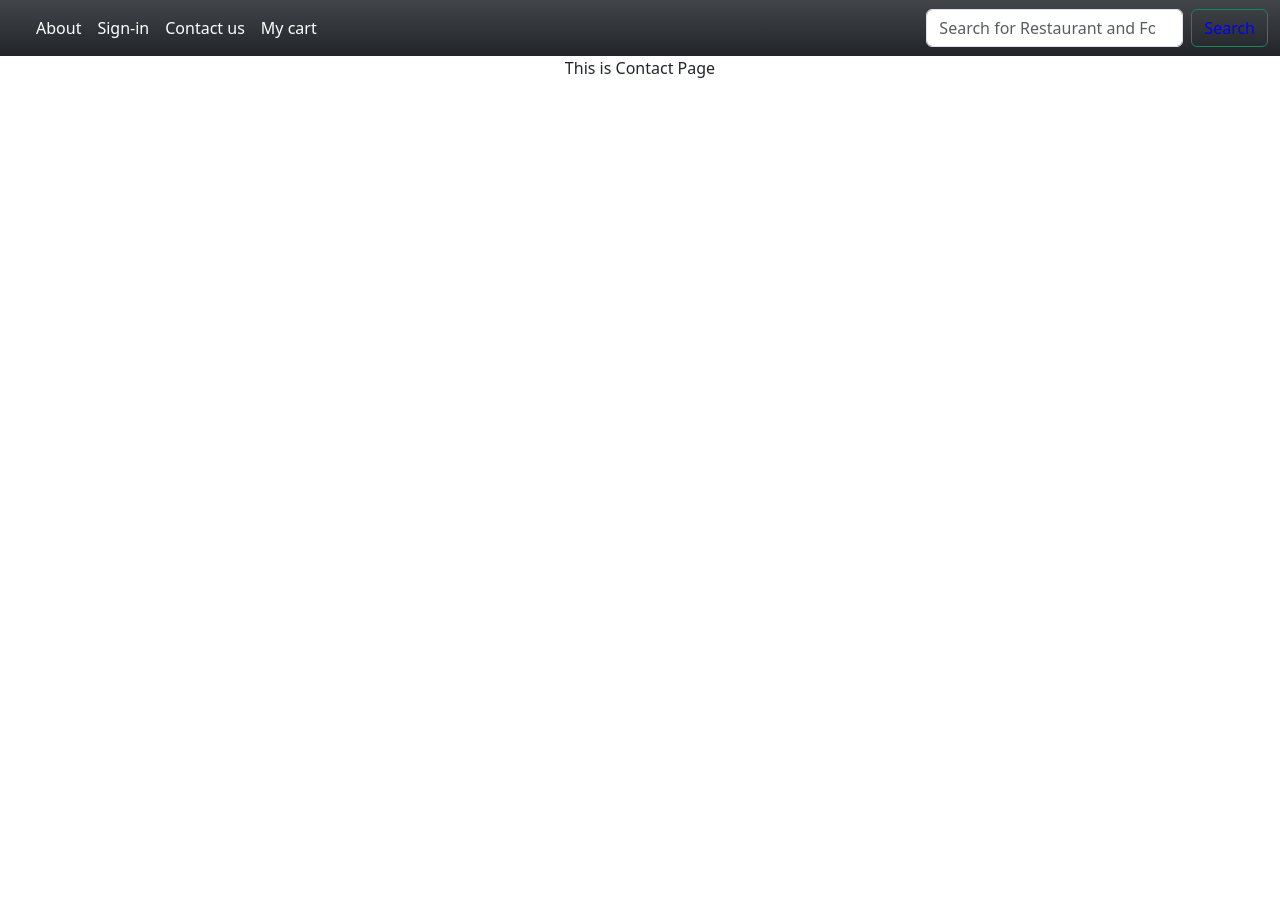
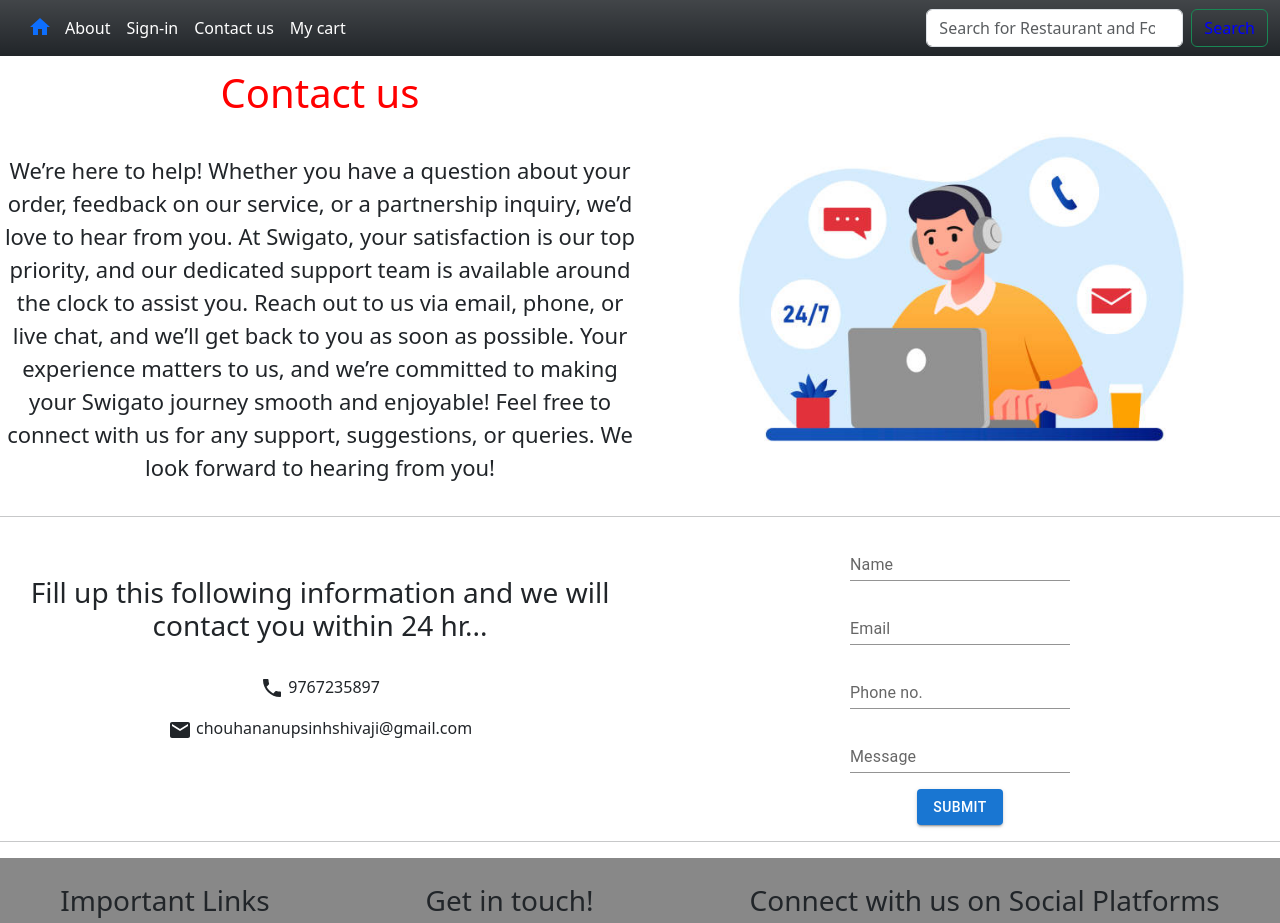
Before and after one commit to anupsinh16/Project_Swigato, a React (Vite) app: page /contact in a window 1280 px wide. Shown: the top 923 px of the page. Before the commit the page ends 800 px from the top, so only its background shows below. Built offline with nearby package versions, Linux system fonts and the light colour scheme.

Commit message:
Added and completed Contact and About page.

```diff
--- a/src/About.jsx
+++ b/src/About.jsx
@@ -8,7 +8,17 @@ function About() {
 
   return (
     <>
-       This is About Page
+      <br/>
+       <h1 style={{color:"red"}}>About Us</h1>
+       <div style={{marginLeft : "8%",marginRight:"8%",margin:"5%"}}>
+        <b style={{fontFamily:"inherit",fontSize:"20px"}}>At Swigato, we believe that great food should be accessible to everyone, anytime, anywhere. Our mission is to connect you with your favorite local restaurants, street food vendors, and culinary artists, bringing delicious meals right to your doorstep. Whether you’re craving a quick bite, exploring new cuisines, or simply enjoying the comfort of home dining, Swigato is here to make your food experience seamless and enjoyable.</b>
+        <img src='/images/swigato.png' style={{margin:"2%",maxWidth:"80%",maxHeight:"90%",backgroundColor:"lavender",border:"2px",borderRadius:"20px"}}></img>
+        <p style={{fontFamily:"inherit",fontSize:"18px"}}>With an easy-to-use platform and a vast selection of dishes from all your favorite places, we make food ordering simple, fast, and reliable. Our focus on quality service ensures that every meal arrives fresh and on time, making sure that every dining moment with Swigato is unforgettable.
+        Join us in our journey to redefine food delivery, one meal at a time!</p>
+        <div style={{backgroundColor:""}}>
+
+        </div>
+       </div>
     </>
   )
 }
--- a/src/App.css
+++ b/src/App.css
@@ -12,7 +12,7 @@
 }
 #intro{
   border-radius: 20px;
-  border: 2px solid red;
+  border: 2px ;
   margin: 0.2%;
 }
 
@@ -84,6 +84,9 @@ footer{
   display: flex;
   justify-content: center;
   justify-content: space-around;
+  max-width:"80%",
+
+
 }
 #footer1,#footer2{
   display: flex;
--- a/src/Contact.jsx
+++ b/src/Contact.jsx
@@ -2,13 +2,57 @@ import { useState } from 'react'
 import reactLogo from './assets/react.svg'
 import viteLogo from '/vite.svg'
 import './App.css'
-
+import LocalPhoneIcon from '@mui/icons-material/LocalPhone';
+import EmailIcon from '@mui/icons-material/Email';
+import Stack from '@mui/material/Stack';
+import Button from '@mui/material/Button';
+import { styled } from '@mui/material/styles';
+import Box from '@mui/material/Box';
+import ButtonBase from '@mui/material/ButtonBase';
+import Typography from '@mui/material/Typography';
+import { TextField } from '@mui/material';
 function Contact() {
 
 
   return (
     <>
-       This is Contact Page
+       <div style={{display:"flex",justifyContent:"center",alignItems:"center"}}>
+          <div style={{flexBasis:"100%"}}>
+            <h1 style={{color:"red", margin:"2%"}}>Contact us</h1>
+            <br/>
+            <p style={{fontFamily:"inherit",fontSize:"22px"}}>We’re here to help! Whether you have a question about your order, feedback on our service, or a partnership inquiry, we’d love to hear from you. At Swigato, your satisfaction is our top priority, and our dedicated support team is available around the clock to assist you.
+
+              Reach out to us via email, phone, or live chat, and we’ll get back to you as soon as possible. Your experience matters to us, and we’re committed to making your Swigato journey smooth and enjoyable!
+
+              Feel free to connect with us for any support, suggestions, or queries. We look forward to hearing from you!
+              </p>
+
+          </div>
+          <div style={{flexBasis:"100%"}}>
+            <img src='/images/contact.jpg' style={{margin:"2%",maxWidth:"80%",maxHeight:"90%"}}></img>
+          </div>
+       </div>
+       <hr></hr>
+
+       <div style={{display:"flex",justifyContent:"center",alignItems:"center"}}>
+        <div style={{flexBasis:"100%"}}>
+          <h3>Fill up this following information and we will contact you within 24 hr...</h3>
+          <br/>
+          <p><LocalPhoneIcon/>  9767235897</p>
+         <p> <EmailIcon/>  chouhananupsinhshivaji@gmail.com</p>
+          <br/>
+
+        </div>
+
+        <div style={{flexBasis:"100%"}}>
+        <p><TextField id="standard-basic" label="Name" variant="standard" /> </p>
+        <p><TextField id="standard-basic" label="Email" variant="standard" /></p>
+        <p><TextField id="standard-basic" label="Phone no." variant="standard" /></p>
+        <p><TextField id="standard-basic" label="Message" variant="standard" /> </p>
+        <Button variant="contained">Submit</Button>
+        </div>
+       </div>
+       <hr></hr>
     </>
   )
 }
--- a/src/Routingapp.jsx
+++ b/src/Routingapp.jsx
@@ -7,7 +7,8 @@ import About from './About'
 import Content from './content'
 import ButtonBaseDemo from './content2'
 import Navbar from './navbar'
-
+import Cart from './cart'
+import Foods from './foods'
 import { BrowserRouter,Routes, Route } from 'react-router-dom'
 
 
@@ -21,6 +22,8 @@ function Routing() {
             <Route path='/' element={<ButtonBaseDemo/>}/>
             <Route path='/about' element={<About/>}/>
             <Route path='/contact' element={<Contact/>}/>
+            <Route path='/cart' element={<Cart/>}/>
+            <Route path='/foods' element={<Foods/>}/>
         </Routes>
 
    </BrowserRouter>
--- /dev/null
+++ b/src/cart.jsx
@@ -0,0 +1,16 @@
+import { useState } from 'react'
+import reactLogo from './assets/react.svg'
+import viteLogo from '/vite.svg'
+import './App.css'
+
+function Cart() {
+
+
+  return (
+    <>
+      This is my cart
+    </>
+  )
+}
+
+export default Cart
--- a/src/content2.jsx
+++ b/src/content2.jsx
@@ -13,18 +13,18 @@ import YouTubeIcon from '@mui/icons-material/YouTube';
 const images = [
   {
     url: '/images/pizza.jpg',
-    title: 'Pizza',
+    title: <a href='/foods' style={{color:"white"}}>Pizza</a>,
     width: '33%',
 
   },
   {
     url: '/images/burger.jpg',
-    title: 'Burgers',
+    title: <a href='/foods' style={{color:"white"}}>Burger</a>,
     width: '33%',
   },
   {
     url: '/images/indcuisine.jpg',
-    title: 'Indian Cuisine',
+    title: <a href='/foods' style={{color:"white"}}>Indian Cuisine</a>,
     width: '34%',
   },
   // {
@@ -126,7 +126,7 @@ export default function ButtonBaseDemo() {
                 {/* <button type="button" class="btn btn-warning" style={{margin:"2% ", color:"red"}}> <b>ORDER NOW</b></button> */}
                 <div style={{display:"flex",justifyContent:"center"}}>
                  <Stack spacing={2} direction="row" id="ordbut">
-                 <Button variant="contained" href="#" color="success">ORDER NOW</Button>
+                 <Button variant="contained" href="/foods" color="success">ORDER NOW</Button>
 
                 </Stack>
                 </div>
@@ -210,30 +210,7 @@ export default function ButtonBaseDemo() {
     </div>,
 
 
-    <footer>
-      <div id="footer1">
-        <h3>Important Links</h3>
-        <a href='/about'>About</a>
-        <a href='/contact'>Contact</a>
-        <a href='#'>Cart</a>
-      </div>
 
-      <div id="footer2">
-        <h3>
-          Get in touch!
-        </h3>
-        <input type="email"  placeholder="Email" aria-label="Email" aria-describedby="addon-wrapping"></input>
-        <a href='#'><button type="button" class="btn btn-danger" >Submit</button></a>
-      </div>
-
-      <div id="footer3">
-        <h3>Connect with us on Social Platforms</h3>
-        <a href='#' className='icons'><InstagramIcon/></a>
-        <a href='#' className='icons'><FacebookIcon/></a>
-        <a href='#' className='icons'><YouTubeIcon/></a>
-
-      </div>
-    </footer>
 
 
 
--- /dev/null
+++ b/src/foods.jsx
@@ -0,0 +1,16 @@
+import { useState } from 'react'
+import reactLogo from './assets/react.svg'
+import viteLogo from '/vite.svg'
+import './App.css'
+
+function Foods() {
+
+
+  return (
+    <>
+       This is Food items Page.
+    </>
+  )
+}
+
+export default Foods
--- /dev/null
+++ b/src/footer.jsx
@@ -0,0 +1,48 @@
+import { useState } from 'react'
+import reactLogo from './assets/react.svg'
+import viteLogo from '/vite.svg'
+import './App.css'
+import Stack from '@mui/material/Stack';
+import Button from '@mui/material/Button';
+import { styled } from '@mui/material/styles';
+
+
+import InstagramIcon from '@mui/icons-material/Instagram';
+import FacebookIcon from '@mui/icons-material/Facebook';
+import YouTubeIcon from '@mui/icons-material/YouTube';
+
+
+function Footer() {
+
+
+  return (
+    <>
+      <footer>
+      <div id="footer1">
+        <h3>Important Links</h3>
+        <a href='/about'>About</a>
+        <a href='/contact'>Contact</a>
+        <a href='/cart'>Cart</a>
+      </div>
+
+      <div id="footer2">
+        <h3>
+          Get in touch!
+        </h3>
+        <input type="email"  placeholder="Email" aria-label="Email" aria-describedby="addon-wrapping"></input>
+        <a href='#'><button type="button" class="btn btn-danger" style={{margin:"2%"}} >Submit</button></a>
+      </div>
+
+      <div id="footer3">
+        <h3>Connect with us on Social Platforms</h3>
+        <a href='#' className='icons'><InstagramIcon/></a>
+        <a href='#' className='icons'><FacebookIcon/></a>
+        <a href='#' className='icons'><YouTubeIcon/></a>
+
+      </div>
+    </footer>
+    </>
+  )
+}
+
+export default Footer
--- a/src/index.css
+++ b/src/index.css
@@ -34,7 +34,7 @@ a {
   text-decoration: inherit;
 }
 a:hover {
-  color: #535bf2;
+  color: #e01717;
 }
 
 body {
--- a/src/main.jsx
+++ b/src/main.jsx
@@ -8,6 +8,7 @@ import Content from "./content.jsx";
 import "bootstrap/dist/css/bootstrap.min.css";
 import ButtonBaseDemo from "./content2.jsx";
 import Routing from "./Routingapp.jsx";
+import Footer from "./footer.jsx";
 
 
 
@@ -19,6 +20,7 @@ createRoot(document.getElementById("root")).render(
 
     <Navbar/>
     <Routing/>
+    <Footer/>
 
 
 
--- a/src/navbar.jsx
+++ b/src/navbar.jsx
@@ -2,6 +2,7 @@ import { useState } from 'react'
 import reactLogo from './assets/react.svg'
 import viteLogo from '/vite.svg'
 import './App.css'
+import HomeIcon from '@mui/icons-material/Home';
 
 function Navbar() {
 
@@ -15,6 +16,7 @@ function Navbar() {
     </button>
     <div className="collapse navbar-collapse" id="navbarSupportedContent" >
       <ul className="navbar-nav me-auto mb-2 mb-lg-0 me-2">
+        <li style={{color:"red",marginTop:"5px",marginRight:"5px"}}><a href='/'><HomeIcon/></a></li>
         <li className="nav-item">
           <a className="nav-link active" aria-current="page" href="/about" id='nit' >About</a>
         </li>
@@ -36,7 +38,7 @@ function Navbar() {
           <a className="nav-link" aria-current="page" href='/contact' id='nit'>Contact us</a>
         </li>
         <li className="nav-item">
-          <a className="nav-link" href="#" id='nit'>My cart</a>
+          <a className="nav-link" href="/cart" id='nit'>My cart</a>
         </li>
       </ul>
       <form className="d-flex" role="search">
```
Also changed, not shown: images/contact.jpg (added), images/contact.png (added).
